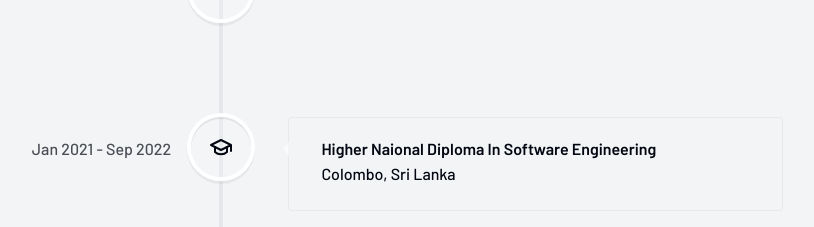
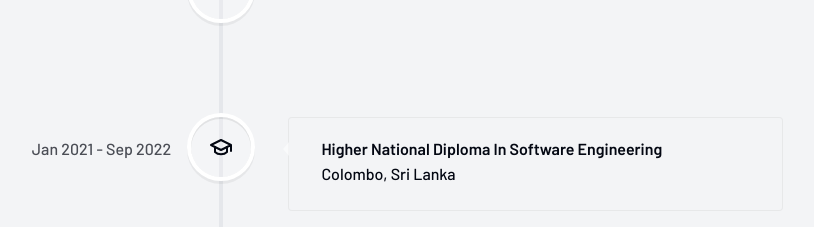
Before and after one commit to m-amaann/my-portfolio, a Next.js app: page / in a window 1280 px wide. Shown: the part 4009-4236 px from the top of the page, without its empty margins (419-1233 px from the left). Built offline with nearby package versions, Linux system fonts and the light colour scheme; no server answers.

Commit message:
mis-correction

```diff
--- a/app/layout.tsx
+++ b/app/layout.tsx
@@ -49,7 +49,7 @@ export default function RootLayout({
           </ThemeProvider>
         </ScrollProvider>
       </body>
-      {/* <GoogleAnalytics gaId={process.env.GA_MEASUREMENT_ID as string} /> */}
+      <GoogleAnalytics gaId={process.env.GA_MEASUREMENT_ID as string} />
     </html>
   );
 }
--- a/lib/data.ts
+++ b/lib/data.ts
@@ -74,7 +74,7 @@ export const experiences = [
     date: "Oct 2021 - Present",
   },
   {
-    title: "Higher Naional Diploma in Software Engineering",
+    title: "Higher National Diploma in Software Engineering",
     location: "Colombo, Sri Lanka",
     institute: "BTEC Pearson (UK)",
     icon: React.createElement(LuGraduationCap),
@@ -105,6 +105,9 @@ export const experiences = [
     date: "Jan 2019 - Sep 2019",
   },
 ] as const;
+
+
+
 
 
 export const projects = [
```
